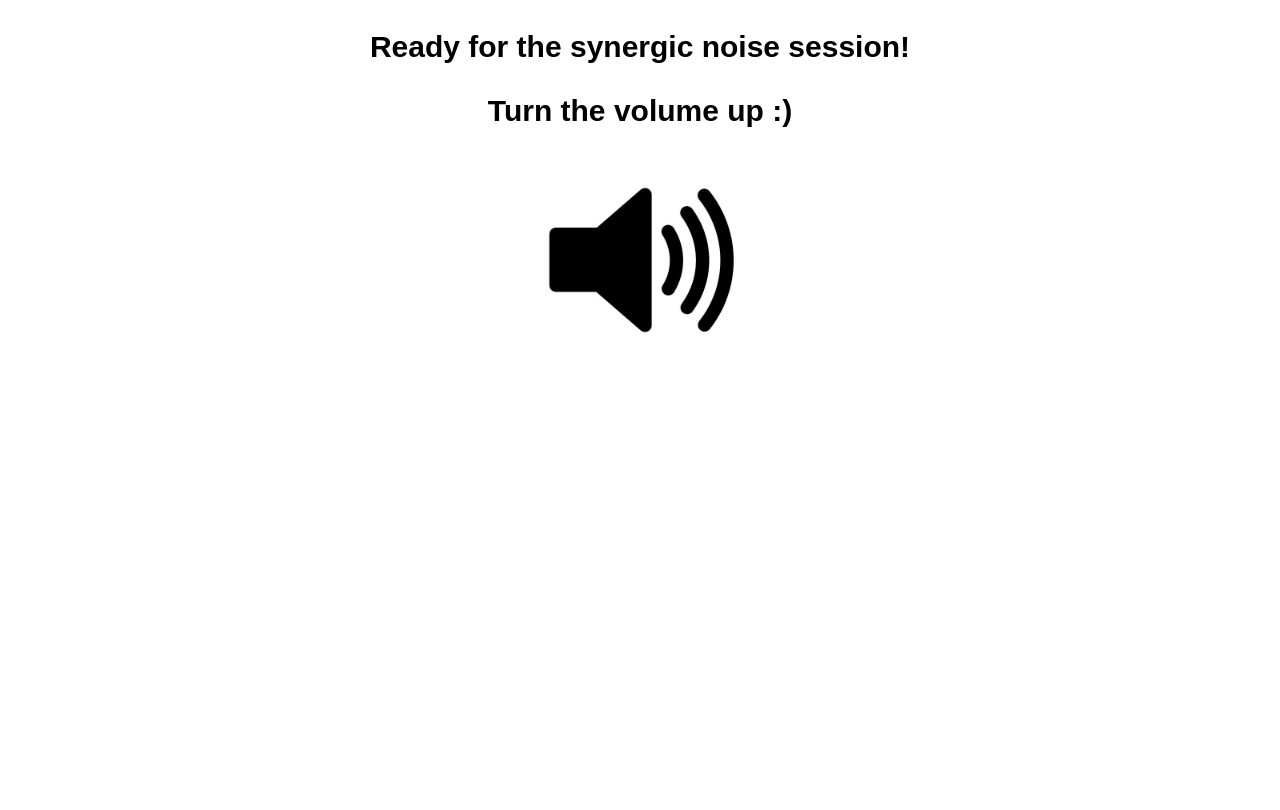
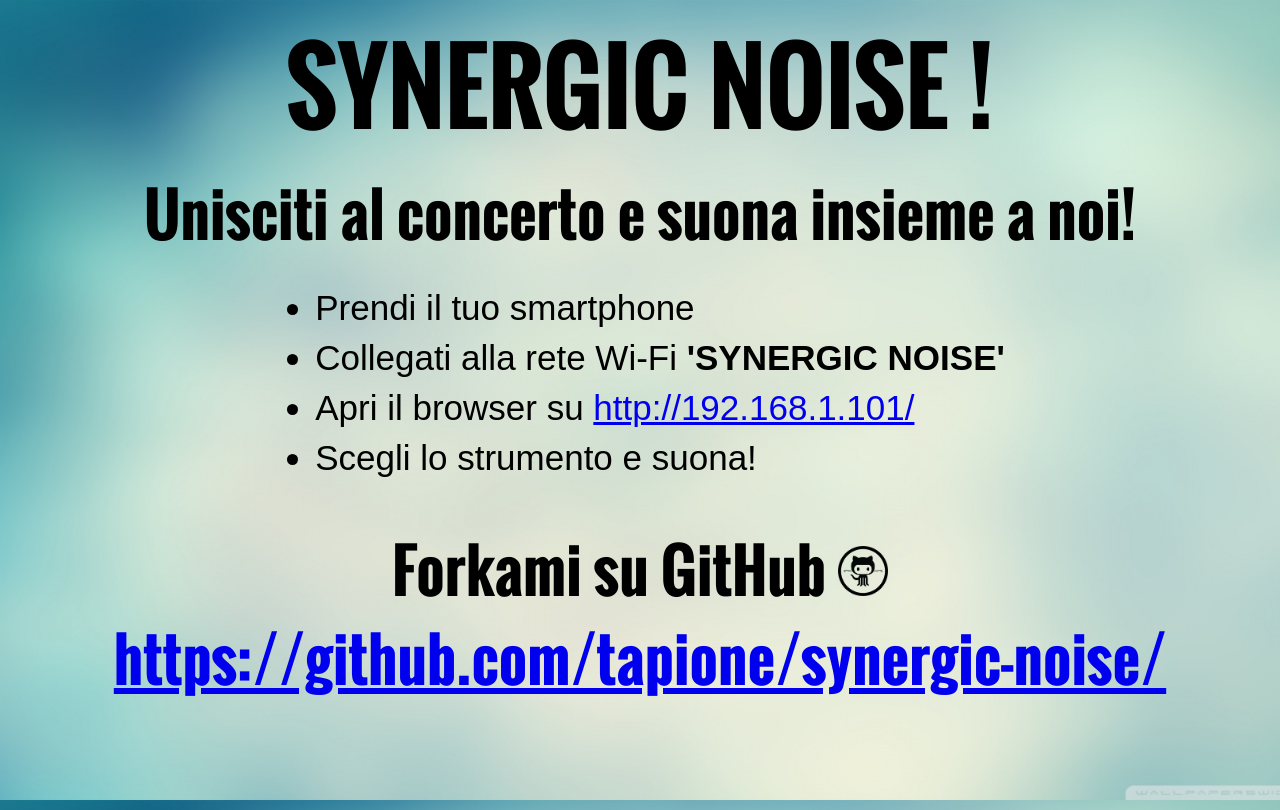
Before and after one commit to tapionx/synergic-noise, a website: page player.html in a window 1280 px wide. Drawn offline with nearby package versions, Linux system fonts and the light colour scheme; no server answers.

Commit message:
Improved graphics

```diff
--- /dev/null
+++ b/font.css
@@ -0,0 +1,32 @@
+/* latin-ext */
+@font-face {
+  font-family: 'Oswald';
+  font-style: normal;
+  font-weight: 400;
+  src: local('Oswald Regular'), local('Oswald-Regular'), url(fonts/1.woff2) format('woff2');
+  unicode-range: U+0100-024F, U+1E00-1EFF, U+20A0-20AB, U+20AD-20CF, U+2C60-2C7F, U+A720-A7FF;
+}
+/* latin */
+@font-face {
+  font-family: 'Oswald';
+  font-style: normal;
+  font-weight: 400;
+  src: local('Oswald Regular'), local('Oswald-Regular'), url(fonts/2.woff2) format('woff2');
+  unicode-range: U+0000-00FF, U+0131, U+0152-0153, U+02C6, U+02DA, U+02DC, U+2000-206F, U+2074, U+20AC, U+2212, U+2215, U+E0FF, U+EFFD, U+F000;
+}
+/* latin-ext */
+@font-face {
+  font-family: 'Oswald';
+  font-style: normal;
+  font-weight: 700;
+  src: local('Oswald Bold'), local('Oswald-Bold'), url(fonts/3.woff2) format('woff2');
+  unicode-range: U+0100-024F, U+1E00-1EFF, U+20A0-20AB, U+20AD-20CF, U+2C60-2C7F, U+A720-A7FF;
+}
+/* latin */
+@font-face {
+  font-family: 'Oswald';
+  font-style: normal;
+  font-weight: 700;
+  src: local('Oswald Bold'), local('Oswald-Bold'), url(fonts/4.woff2) format('woff2');
+  unicode-range: U+0000-00FF, U+0131, U+0152-0153, U+02C6, U+02DA, U+02DC, U+2000-206F, U+2074, U+20AC, U+2212, U+2215, U+E0FF, U+EFFD, U+F000;
+}
--- a/player.html
+++ b/player.html
@@ -1,14 +1,40 @@
 <!DOCTYPE html>
 <html>
 <head>
-    <meta name="viewport" content="width=device-width, initial-scale=1.0, maximum-scale=1.0, user-scalable=no" />
+    <meta name="viewport" content="width=1000, user-scalable=no">
     <title>Synergic Noise - Player</title>
+    <link href='font.css' rel="stylesheet">
     <style>
+	html, body {
+	    height: 100%;
+	}
+	body {
+            text-align: center;
+            font-family: sans-serif;
+	    background: url(img/background.jpg) no-repeat center center fixed;
+	    background-size: cover;
+	}
+	h2 {
+	   font-size: 100px;
+	   font-family: 'Oswald', sans-serif;
+	   margin: 10px;
+	}
         h3 {
-            text-align: center;
-            font-size: 30px;
-            font-family: sans-serif;
+            font-size: 60px;
+	    margin: 5px;
+	    font-family: 'Oswald', sans-serif;
         }
+	ul {
+	   display: inline-block;
+	   text-align: left;
+	}
+	li {
+	    font-size: 35px;
+	    margin: 10px;
+	}
+	a {
+	    font-weight: normal;
+	}
         #currentSound {
             margin-top: 20px;
             color: blue;
@@ -97,9 +123,15 @@
         }
 
     </script>
-    <h3>Ready for the synergic noise session!</h3>
-    <h3>Turn the volume up :)</h3>
-    <img src="img/audio.png" style="display: block; margin: 0 auto;" height="200">
+    <h2>SYNERGIC NOISE !</h2>
+    <h3>Unisciti al concerto e suona insieme a noi!</h3>
+    <ul>
+	<li>Prendi il tuo smartphone</li>
+	<li>Collegati alla rete Wi-Fi <strong>'SYNERGIC NOISE'</strong></li>
+	<li>Apri il browser su <a href="http://192.168.1.101/">http://192.168.1.101/</a></li>
+	<li>Scegli lo strumento e suona!</li>
+    </ul>
     <h3 id="currentSound"></h3>
+    <h3>Forkami su GitHub <img src="img/github_icon.png" height="50"><br><a href="https://github.com/tapione/synergic-noise/">https://github.com/tapione/synergic-noise/</a></h3>
 </body>
 </html>
```
Also changed, not shown: index.html (+22 -11 lines), fonts/1.woff2 (added), fonts/2.woff2 (added), fonts/3.woff2 (added), fonts/4.woff2 (added), img/background.jpg (added), img/github_icon.png (added).
